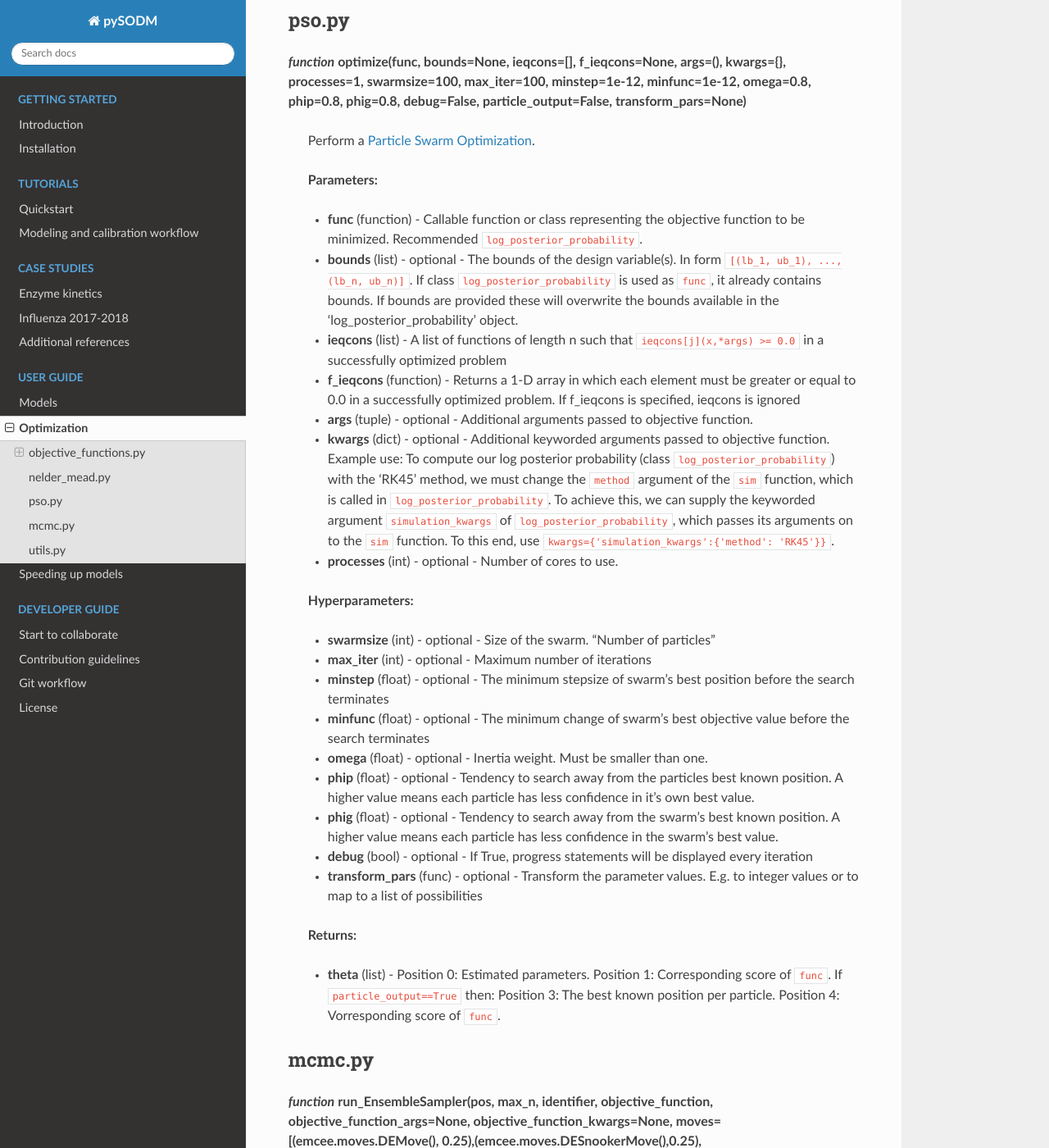
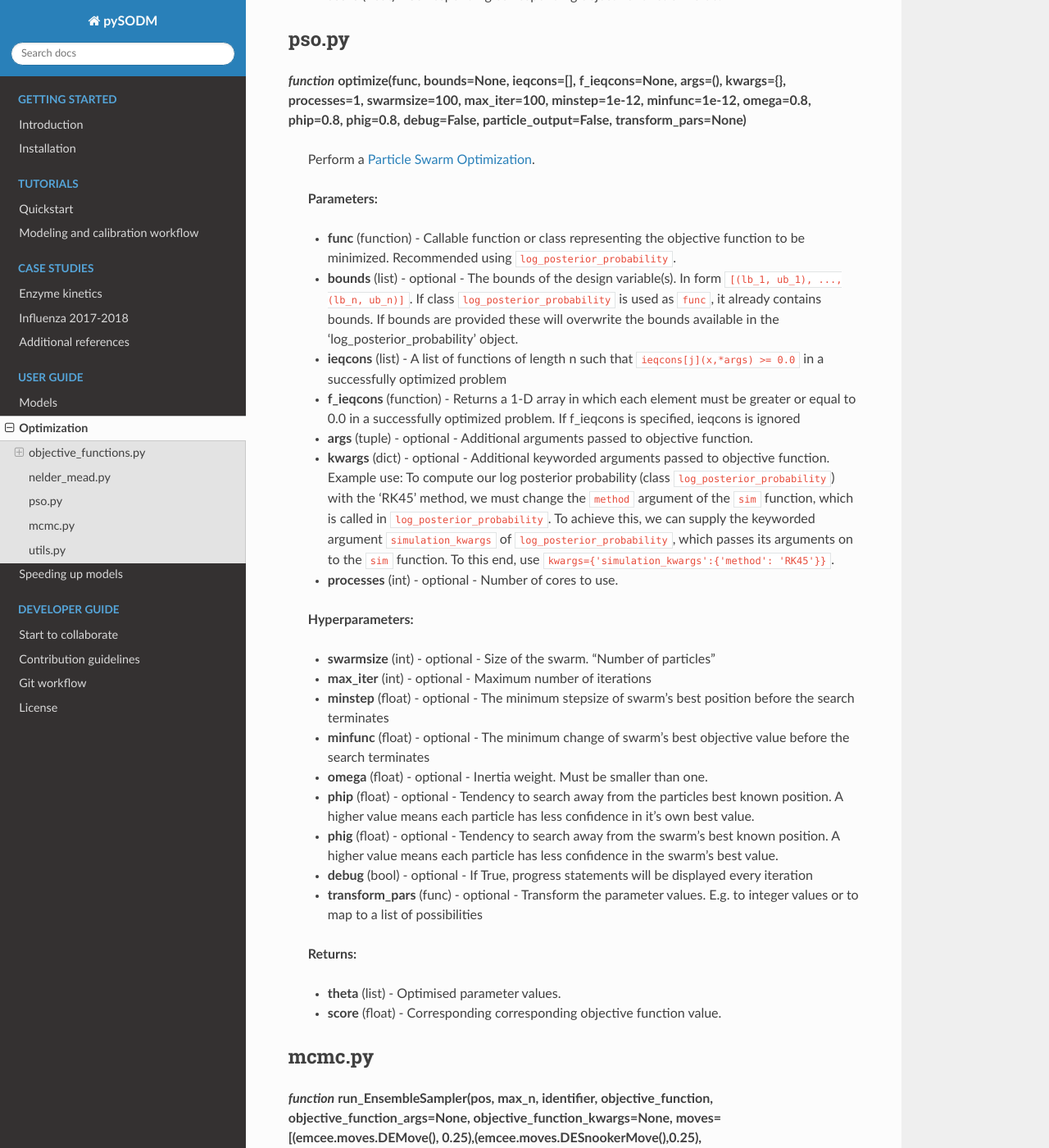
Before and after one commit to twallema/pySODM, a Sphinx documentation site: the page built from docs/optimization.md, in a window 1280 px wide and 1400 px high, scrolled down 6482 px. Shown: the whole window at 82% size. Built offline with Sphinx 7.4.7 and the Read the Docs theme 3.1.0, drawn with Linux system fonts in a browser that asks for light colours; some of the changed text lies outside the part shown.

Commit message:
harmonized output in docs

````diff
--- a/docs/optimization.md
+++ b/docs/optimization.md
@@ -163,7 +163,7 @@
 >    Perform a [Nelder-Mead minimization](https://en.wikipedia.org/wiki/Nelder%E2%80%93Mead_method).
 
 >    **Parameters:**
->    * **func** (function) - Callable function or class representing the objective function to be minimized. Recommended `pySODM.optimization.log_posterior_probability`.
+>    * **func** (function) - Callable function or class representing the objective function to be minimized. Recommended using `pySODM.optimization.log_posterior_probability`.
 >    * **x_start** (list or 1D np.ndarray) - Starting estimate for the search algorithm. Length must equal the number of provided bounds.
 >    * **step** (list or 1D np.ndarray) - (Relative) size of the initial search simplex.
 >    * **bounds** (list) - optional - The bounds of the design variable(s). In form `[(lb_1, ub_1), ..., (lb_n, ub_n)]`. If class `log_posterior_probability` is used as `func`, it already contains bounds. If bounds are provided these will overwrite the bounds available in the 'log_posterior_probability' object.
@@ -181,7 +181,8 @@
 >    * **sigma** (float) - optional - Shrink coefficient
 
 >    **Returns:**
->    * **theta** (list) - Position 0: Estimated parameters. Position 1: corresponding score of `func`.
+>    * **theta** (list) - Optimised parameter values.
+>    * **score** (float) - Corresponding corresponding objective function value.
 
 ## pso.py
 
@@ -190,7 +191,7 @@
 >    Perform a [Particle Swarm Optimization](https://en.wikipedia.org/wiki/Particle_swarm_optimization).
 
 >    **Parameters:**
->    * **func** (function) - Callable function or class representing the objective function to be minimized. Recommended `log_posterior_probability`.
+>    * **func** (function) - Callable function or class representing the objective function to be minimized. Recommended using `log_posterior_probability`.
 >    * **bounds** (list) - optional - The bounds of the design variable(s). In form `[(lb_1, ub_1), ..., (lb_n, ub_n)]`. If class `log_posterior_probability` is used as `func`, it already contains bounds. If bounds are provided these will overwrite the bounds available in the 'log_posterior_probability' object.
 >    * **ieqcons** (list) - A list of functions of length n such that ```ieqcons[j](x,*args) >= 0.0``` in a successfully optimized problem
 >    * **f_ieqcons** (function) - Returns a 1-D array in which each element must be greater or equal to 0.0 in a successfully optimized problem. If f_ieqcons is specified, ieqcons is ignored
@@ -210,7 +211,8 @@
 >    * **transform_pars** (func) - optional - Transform the parameter values. E.g. to integer values or to map to a list of possibilities
 
 >    **Returns:**
->    * **theta** (list) - Position 0: Estimated parameters. Position 1: Corresponding score of `func`. If `particle_output==True` then: Position 3: The best known position per particle. Position 4: Vorresponding score of `func`.
+>    * **theta** (list) - Optimised parameter values.
+>    * **score** (float) - Corresponding corresponding objective function value.
 
 ## mcmc.py
 
````
